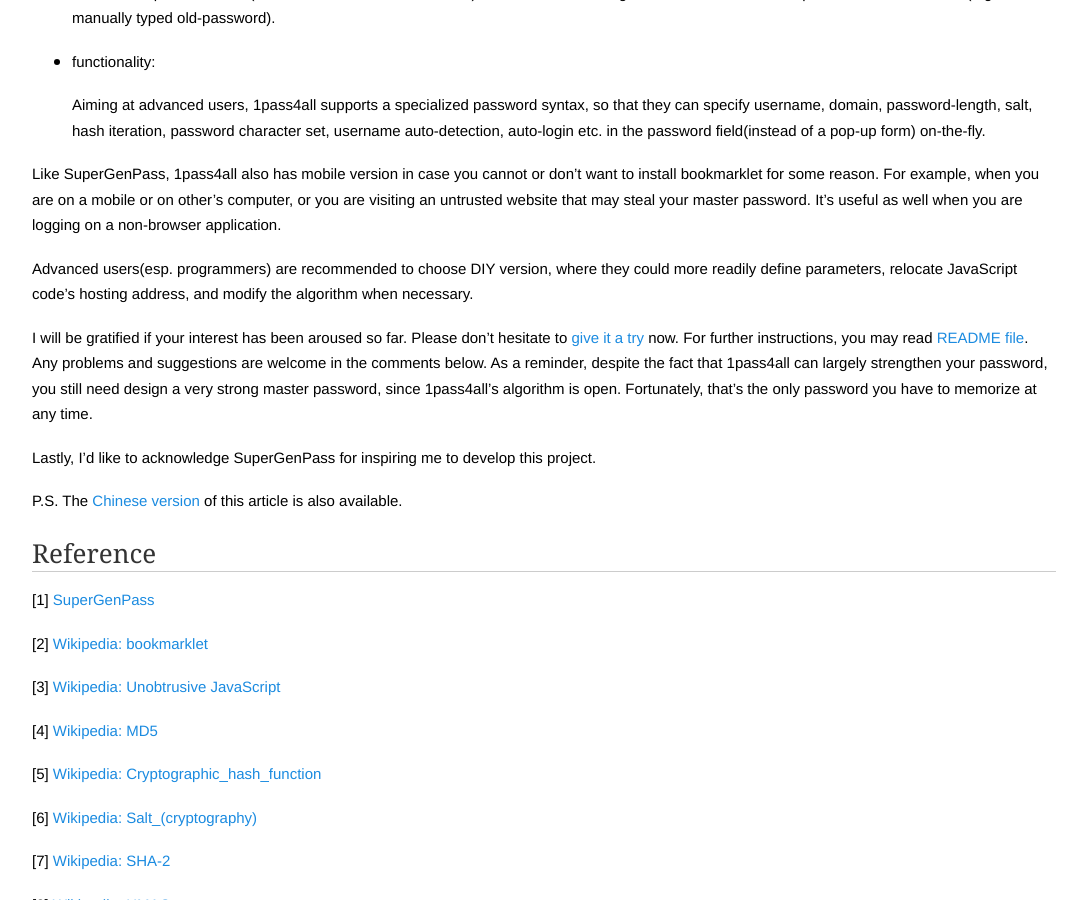
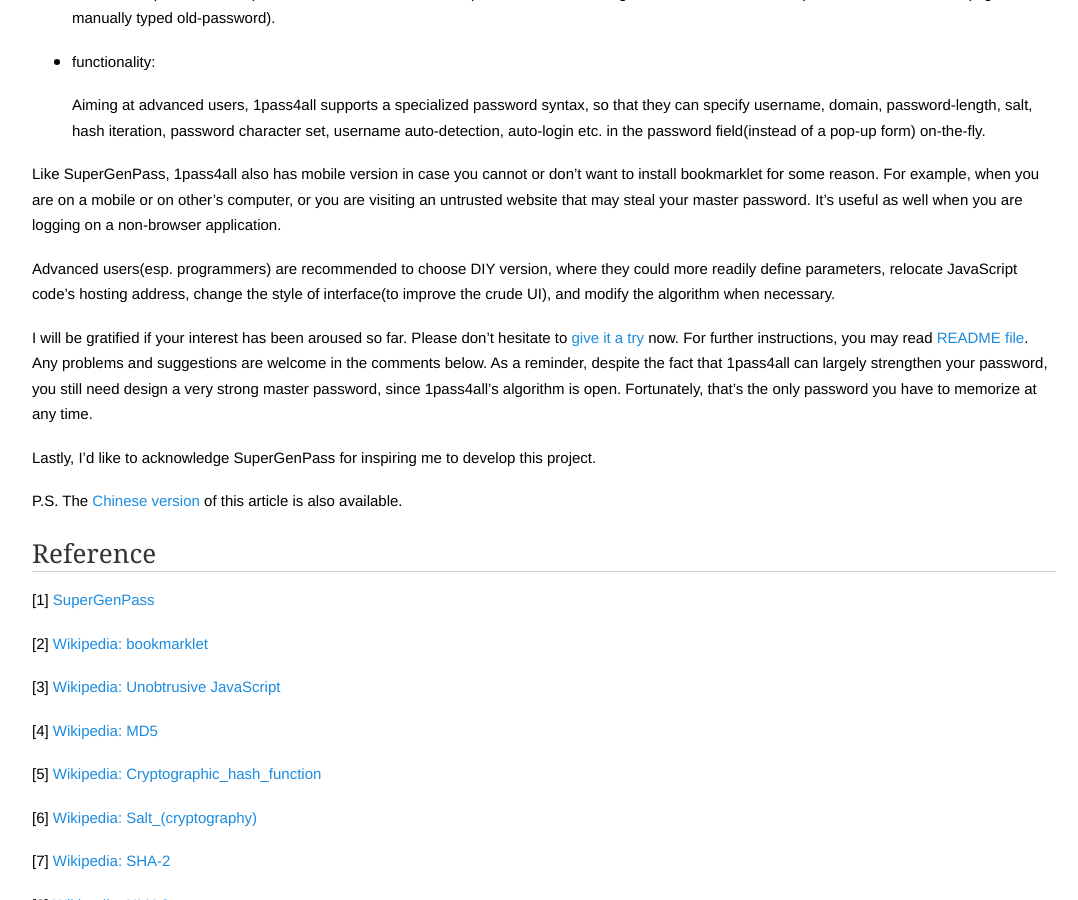
Before and after one commit to hzheng/hzheng.github.com, a Jekyll site: the page built from _posts/2012-02-21-one-pass-for-all-intro.md, in a window 1280 px wide and 900 px high, scrolled down 1649 px. Shown: the whole window, without its empty margins (96-1174 px from the left). Built offline with Jekyll 4.4.1, drawn with Linux system fonts in a browser that asks for light colours; some web fonts are replaced; Markdown is read by kramdown in place of the engine named in the settings; comment, search, counter and statistics services are not loaded.

Commit message:
added one phrase

```diff
--- a/_posts/2012-02-21-one-pass-for-all-intro.md
+++ b/_posts/2012-02-21-one-pass-for-all-intro.md
@@ -148,7 +148,8 @@
 
 Advanced users(esp. programmers) are recommended to choose DIY version, where
 they could more readily define parameters, relocate JavaScript code's hosting
-address, and modify the algorithm when necessary.
+address, change the style of interface(to improve the crude UI),
+and modify the algorithm when necessary.
 
 I will be gratified if your interest has been aroused so far. Please don't
 hesitate to [give it a try]({{site.url}}/1pass4all/archive/install.html) now.
```
Also changed, not shown: _posts/2012-02-26-one-pass-for-all-intro_CN.md (+1 -1 lines).
